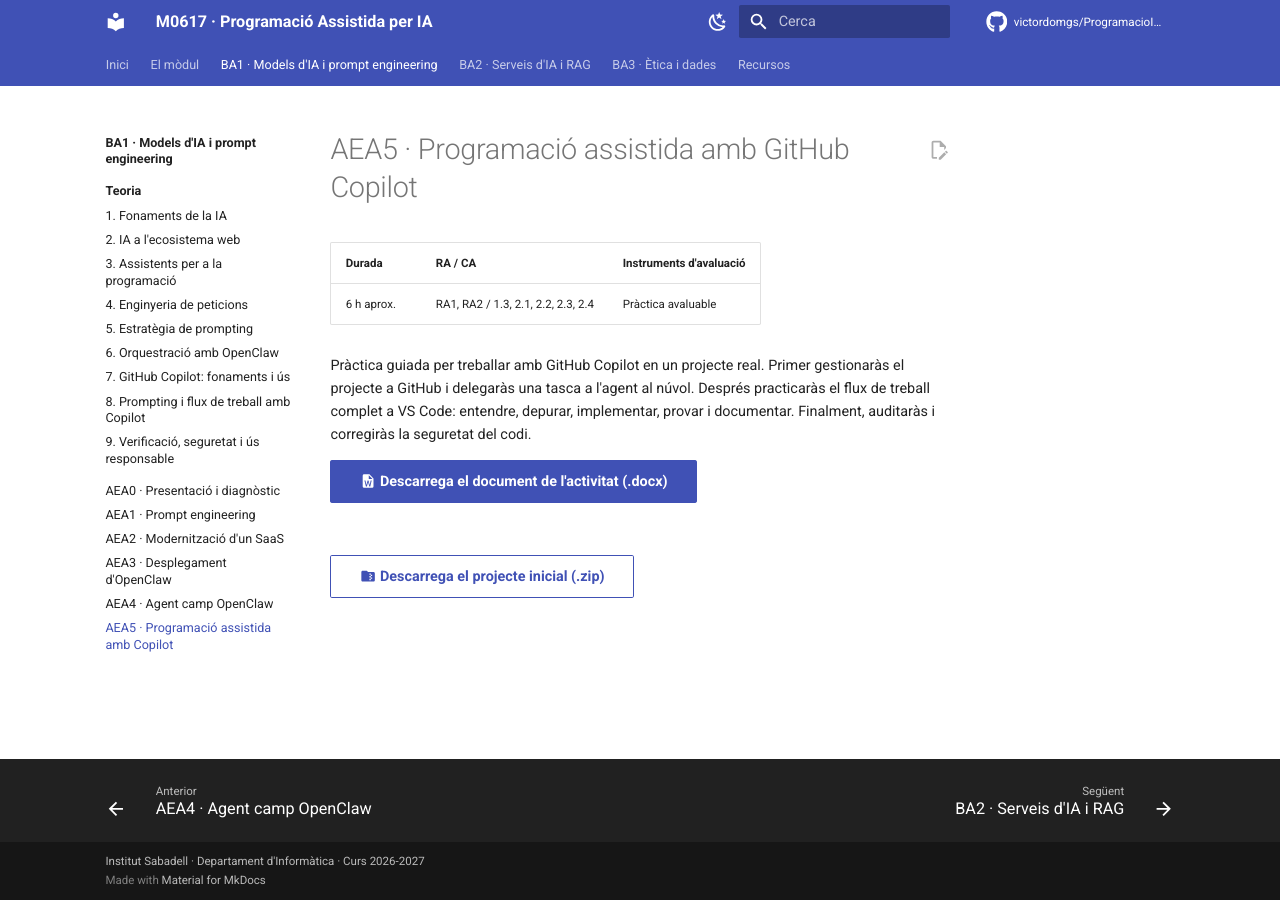
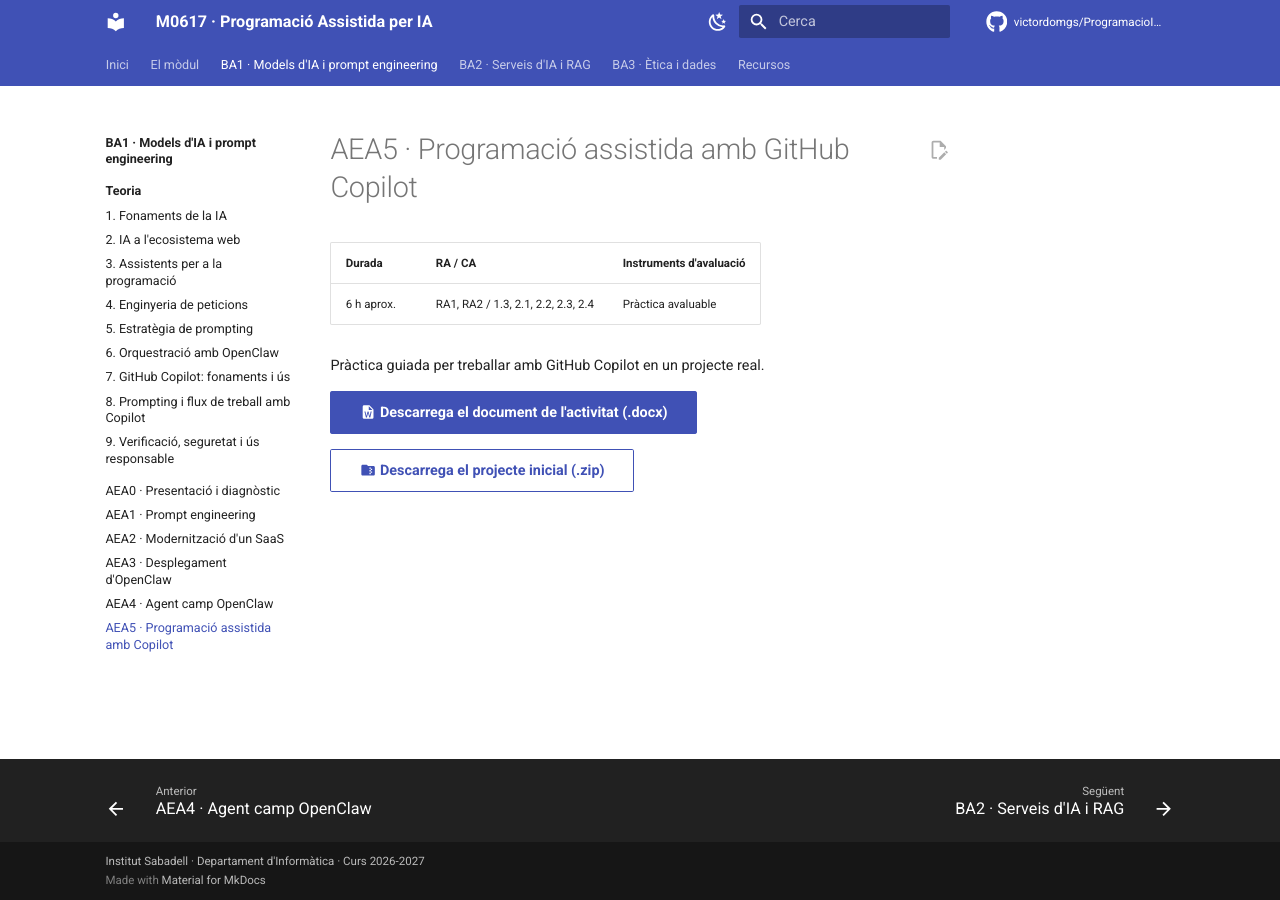
Before and after one commit to victordomgs/ProgramacioIADAW, an MkDocs documentation site: the page built from docs/ba1/aea05-copilot/index.md, in a window 1280 px wide. Built offline with MkDocs 1.6.1 and Material for MkDocs 9.7.7, drawn with Linux system fonts in a browser that asks for light colours; comment, search, counter and statistics services are not loaded.

Commit message:
Update index.md

```diff
--- a/docs/ba1/aea05-copilot/index.md
+++ b/docs/ba1/aea05-copilot/index.md
@@ -8,10 +8,8 @@
 
 </div>
 
-Pràctica guiada per treballar amb GitHub Copilot en un projecte real. Primer gestionaràs el projecte a GitHub i delegaràs una tasca a l'agent al núvol. Després practicaràs el flux de treball complet a VS Code: entendre, depurar, implementar, provar i documentar. Finalment, auditaràs i corregiràs la seguretat del codi.
+Pràctica guiada per treballar amb GitHub Copilot en un projecte real.
 
 [:material-file-word: Descarrega el document de l'activitat (.docx)](fitxers/DAW_M0617_BA1-AEA5_Programacio_assistida_amb_Copilot_I_2026-27.docx){ .md-button .md-button--primary }
 
-<br>
-
 [:material-folder-zip: Descarrega el projecte inicial (.zip)](fitxers/botiga-copilot.zip){ .md-button }
```
